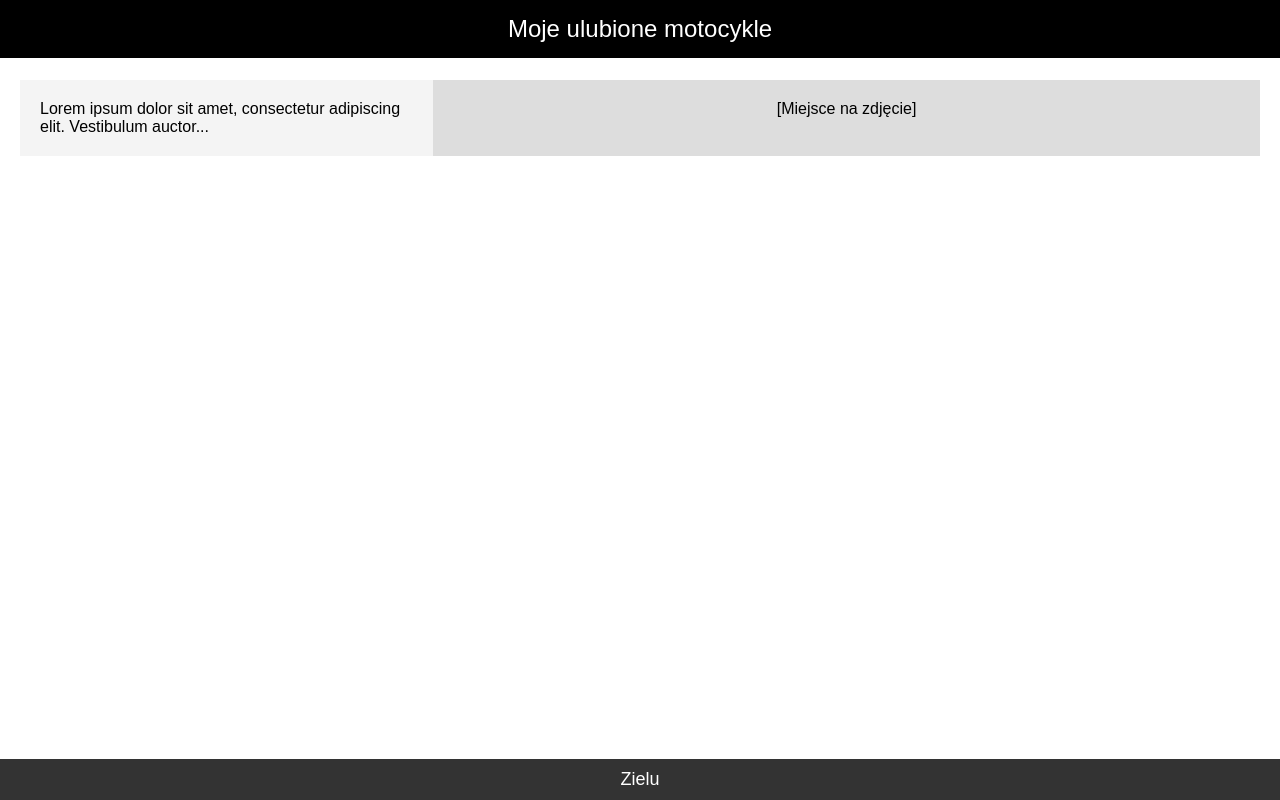
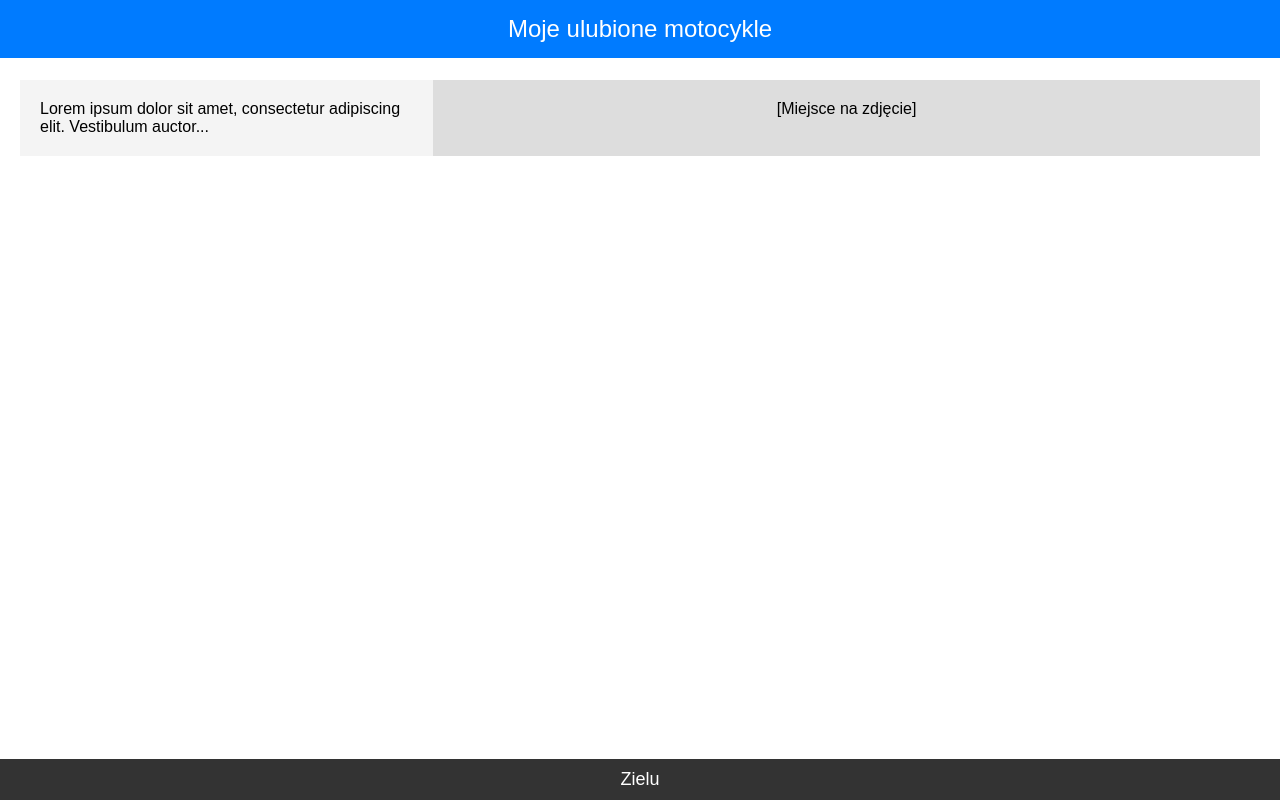
Before and after one commit to zieelu/moja-strona-motocykle, a plain HTML site: page index.html in a window 1280 px wide. Drawn offline with Linux system fonts and the light colour scheme.

Commit message:
index.html

```diff
--- a/index.html
+++ b/index.html
@@ -18,7 +18,7 @@
             top: 0;
             left: 0;
             width: 100%;
-            background-color: #000000;
+            background-color: #007bff;
             color: white;
             text-align: center;
             padding: 15px;
```
